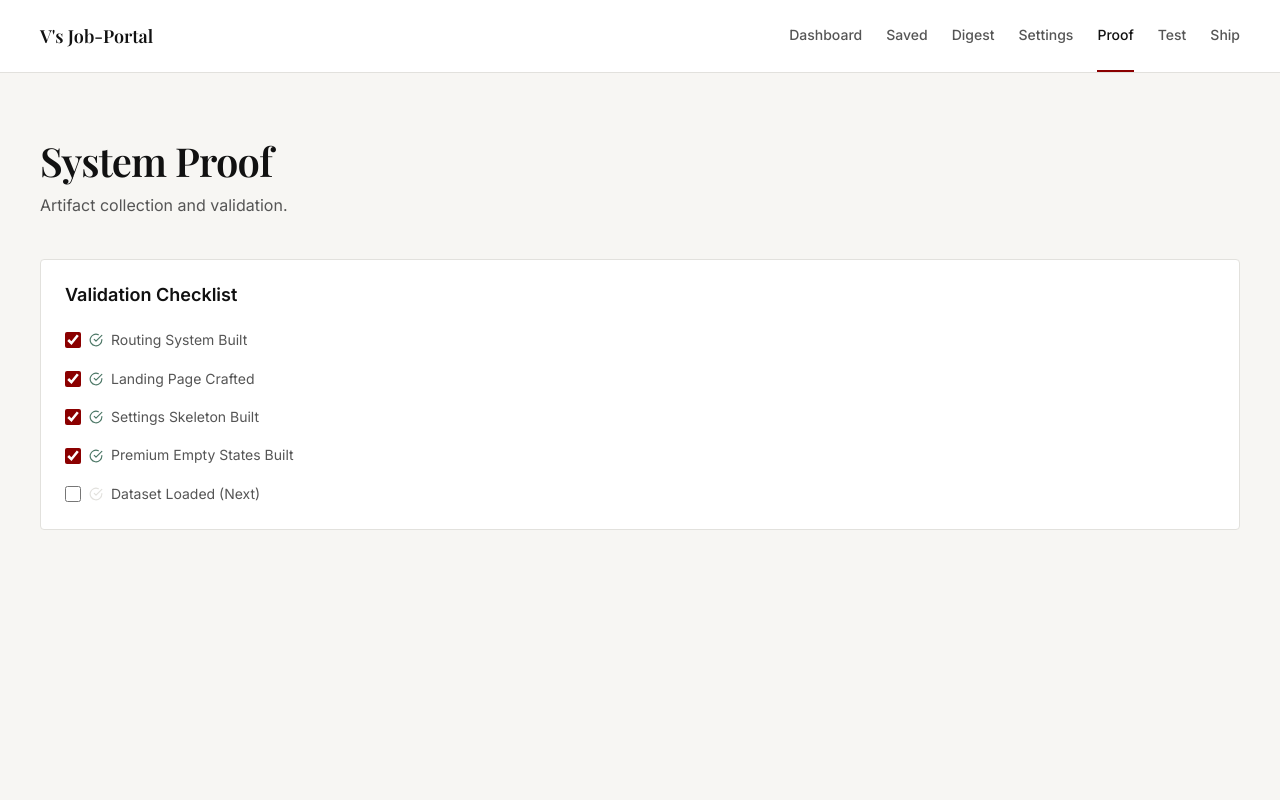
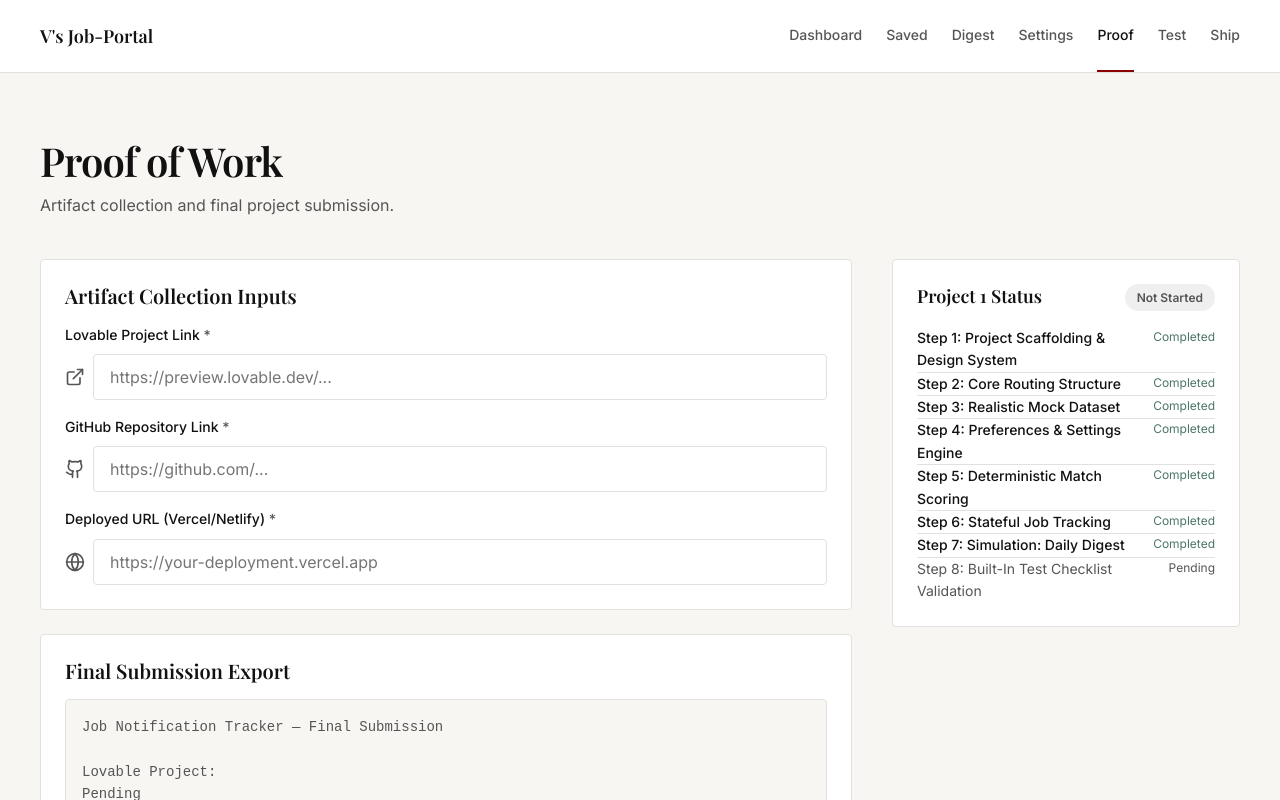
Before and after one commit to VISHALL089/V-s-Job-Portal, a React (Vite) app: page /proof in a window 1280 px wide. Shown: the top 800 px of the page. Built offline with nearby package versions, Linux system fonts and the light colour scheme.

Commit message:
feat: Finalize Project 1 with Proof & Submission System

```diff
--- a/src/pages/Proof.tsx
+++ b/src/pages/Proof.tsx
@@ -1,36 +1,224 @@
-import { CheckCircle } from 'lucide-react'
+import { useState, useEffect } from 'react'
+import { Copy, CheckCircle, ExternalLink, Globe, Github } from 'lucide-react'
+
+interface Artifacts {
+    lovableLink: string;
+    githubLink: string;
+    deployedLink: string;
+}
+
+const STEPS = [
+    "Project Scaffolding & Design System",
+    "Core Routing Structure",
+    "Realistic Mock Dataset",
+    "Preferences & Settings Engine",
+    "Deterministic Match Scoring",
+    "Stateful Job Tracking",
+    "Simulation: Daily Digest",
+    "Built-In Test Checklist Validation"
+];
 
 export default function Proof() {
+    const [artifacts, setArtifacts] = useState<Artifacts>({
+        lovableLink: '',
+        githubLink: '',
+        deployedLink: ''
+    });
+
+    const [testsPassed, setTestsPassed] = useState(0);
+    const [copyStatus, setCopyStatus] = useState('Copy Final Submission');
+
+    useEffect(() => {
+        const savedArtifacts = localStorage.getItem('jobTrackerArtifacts');
+        if (savedArtifacts) {
+            setArtifacts(JSON.parse(savedArtifacts));
+        }
+
+        const savedTests = localStorage.getItem('jobTrackerTests');
+        if (savedTests) {
+            const parsedTests = JSON.parse(savedTests);
+            setTestsPassed(Object.values(parsedTests).filter(Boolean).length);
+        }
+    }, []);
+
+    const handleChange = (field: keyof Artifacts, value: string) => {
+        const updated = { ...artifacts, [field]: value };
+        setArtifacts(updated);
+        localStorage.setItem('jobTrackerArtifacts', JSON.stringify(updated));
+    };
+
+    const isValidUrl = (url: string) => {
+        if (!url) return false;
+        try {
+            new URL(url);
+            return true;
+        } catch {
+            return false;
+        }
+    };
+
+    const hasAllLinks = isValidUrl(artifacts.lovableLink) && isValidUrl(artifacts.githubLink) && isValidUrl(artifacts.deployedLink);
+    const isShipped = hasAllLinks && testsPassed === 10;
+
+    // Basic heuristic for status
+    let statusBadge = "Not Started";
+    if (isShipped) {
+        statusBadge = "Shipped";
+    } else if (artifacts.lovableLink || artifacts.githubLink || artifacts.deployedLink || testsPassed > 0) {
+        statusBadge = "In Progress";
+    }
+
+    const handleCopy = () => {
+        const text = `------------------------------------------
+Job Notification Tracker — Final Submission
+
+Lovable Project:
+${artifacts.lovableLink || 'Pending'}
+
+GitHub Repository:
+${artifacts.githubLink || 'Pending'}
+
+Live Deployment:
+${artifacts.deployedLink || 'Pending'}
+
+Core Features:
+- Intelligent match scoring
+- Daily digest simulation
+- Status tracking
+- Test checklist enforced
+------------------------------------------`;
+
+        navigator.clipboard.writeText(text);
+        setCopyStatus('Copied to Clipboard!');
+        setTimeout(() => setCopyStatus('Copy Final Submission'), 2000);
+    };
+
     return (
         <div>
             <div className="context-header" style={{ textAlign: 'left', marginBottom: 'var(--space-40)' }}>
-                <h1 style={{ marginBottom: 'var(--space-8)' }}>System Proof</h1>
-                <p style={{ margin: 0 }}>Artifact collection and validation.</p>
+                <h1 style={{ marginBottom: 'var(--space-8)' }}>Proof of Work</h1>
+                <p style={{ margin: 0 }}>Artifact collection and final project submission.</p>
             </div>
 
-            <div className="card">
-                <h2 style={{ fontFamily: 'var(--font-body)', fontSize: '1.125rem', marginBottom: 'var(--space-24)' }}>Validation Checklist</h2>
-                <div style={{ display: 'flex', flexDirection: 'column', gap: 'var(--space-16)' }}>
-                    <label className="checkbox-item">
-                        <input type="checkbox" defaultChecked />
-                        <CheckCircle size={14} color="var(--success-color)" /> Routing System Built
-                    </label>
-                    <label className="checkbox-item">
-                        <input type="checkbox" defaultChecked />
-                        <CheckCircle size={14} color="var(--success-color)" /> Landing Page Crafted
-                    </label>
-                    <label className="checkbox-item">
-                        <input type="checkbox" defaultChecked />
-                        <CheckCircle size={14} color="var(--success-color)" /> Settings Skeleton Built
-                    </label>
-                    <label className="checkbox-item">
-                        <input type="checkbox" defaultChecked />
-                        <CheckCircle size={14} color="var(--success-color)" /> Premium Empty States Built
-                    </label>
-                    <label className="checkbox-item">
-                        <input type="checkbox" />
-                        <CheckCircle size={14} color="var(--border-color)" /> Dataset Loaded (Next)
-                    </label>
+            <div className="workspace-layout">
+                <div className="primary-workspace" style={{ display: 'flex', flexDirection: 'column', gap: 'var(--space-24)' }}>
+
+                    <div className="card">
+                        <h2 style={{ fontFamily: 'var(--font-heading)', fontSize: '1.25rem', marginBottom: 'var(--space-16)' }}>Artifact Collection Inputs</h2>
+
+                        <div style={{ display: 'flex', flexDirection: 'column', gap: 'var(--space-16)' }}>
+                            <div>
+                                <label className="input-label" htmlFor="lovableLink">Lovable Project Link <span style={{ color: isValidUrl(artifacts.lovableLink) ? 'var(--success-color)' : 'var(--text-secondary)' }}>*</span></label>
+                                <div style={{ display: 'flex', alignItems: 'center', gap: 'var(--space-8)' }}>
+                                    <ExternalLink size={20} color="var(--text-secondary)" />
+                                    <input
+                                        id="lovableLink"
+                                        type="url"
+                                        className="input-field"
+                                        placeholder="https://preview.lovable.dev/..."
+                                        value={artifacts.lovableLink}
+                                        onChange={(e) => handleChange('lovableLink', e.target.value)}
+                                        style={{ flex: 1, borderColor: artifacts.lovableLink && !isValidUrl(artifacts.lovableLink) ? 'var(--warning-color)' : '' }}
+                                    />
+                                </div>
+                            </div>
+
+                            <div>
+                                <label className="input-label" htmlFor="githubLink">GitHub Repository Link <span style={{ color: isValidUrl(artifacts.githubLink) ? 'var(--success-color)' : 'var(--text-secondary)' }}>*</span></label>
+                                <div style={{ display: 'flex', alignItems: 'center', gap: 'var(--space-8)' }}>
+                                    <Github size={20} color="var(--text-secondary)" />
+                                    <input
+                                        id="githubLink"
+                                        type="url"
+                                        className="input-field"
+                                        placeholder="https://github.com/..."
+                                        value={artifacts.githubLink}
+                                        onChange={(e) => handleChange('githubLink', e.target.value)}
+                                        style={{ flex: 1, borderColor: artifacts.githubLink && !isValidUrl(artifacts.githubLink) ? 'var(--warning-color)' : '' }}
+                                    />
+                                </div>
+                            </div>
+
+                            <div>
+                                <label className="input-label" htmlFor="deployedLink">Deployed URL (Vercel/Netlify) <span style={{ color: isValidUrl(artifacts.deployedLink) ? 'var(--success-color)' : 'var(--text-secondary)' }}>*</span></label>
+                                <div style={{ display: 'flex', alignItems: 'center', gap: 'var(--space-8)' }}>
+                                    <Globe size={20} color="var(--text-secondary)" />
+                                    <input
+                                        id="deployedLink"
+                                        type="url"
+                                        className="input-field"
+                                        placeholder="https://your-deployment.vercel.app"
+                                        value={artifacts.deployedLink}
+                                        onChange={(e) => handleChange('deployedLink', e.target.value)}
+                                        style={{ flex: 1, borderColor: artifacts.deployedLink && !isValidUrl(artifacts.deployedLink) ? 'var(--warning-color)' : '' }}
+                                    />
+                                </div>
+                            </div>
+                        </div>
+                    </div>
+
+                    <div className="card">
+                        <h2 style={{ fontFamily: 'var(--font-heading)', fontSize: '1.25rem', marginBottom: 'var(--space-16)' }}>Final Submission Export</h2>
+                        <div style={{ padding: 'var(--space-16)', backgroundColor: 'var(--bg-color)', border: '1px solid var(--border-color)', borderRadius: '4px', fontFamily: 'monospace', fontSize: '0.875rem', whiteSpace: 'pre-wrap', marginBottom: 'var(--space-16)', color: 'var(--text-secondary)' }}>
+                            Job Notification Tracker — Final Submission<br />
+                            <br />
+                            Lovable Project:<br />
+                            {artifacts.lovableLink || 'Pending'}<br />
+                            <br />
+                            GitHub Repository:<br />
+                            {artifacts.githubLink || 'Pending'}<br />
+                            <br />
+                            Live Deployment:<br />
+                            {artifacts.deployedLink || 'Pending'}<br />
+                            <br />
+                            Core Features:<br />
+                            - Intelligent match scoring<br />
+                            - Daily digest simulation<br />
+                            - Status tracking<br />
+                            - Test checklist enforced
+                        </div>
+                        <button className="btn btn-primary" onClick={handleCopy} style={{ width: '100%' }}>
+                            <Copy size={16} /> {copyStatus}
+                        </button>
+
+                        {isShipped && (
+                            <div style={{ marginTop: 'var(--space-16)', display: 'flex', alignItems: 'center', justifyContent: 'center', gap: '8px', color: 'var(--success-color)', fontWeight: 600 }}>
+                                <CheckCircle size={20} /> Project 1 Shipped Successfully.
+                            </div>
+                        )}
+                    </div>
+
+                </div>
+
+                <div className="secondary-panel">
+                    <div className="card">
+                        <div style={{ display: 'flex', justifyContent: 'space-between', alignItems: 'center', marginBottom: 'var(--space-16)' }}>
+                            <h3 style={{ fontFamily: 'var(--font-heading)', margin: 0, fontSize: '1.125rem' }}>Project 1 Status</h3>
+                            <span style={{
+                                fontSize: '0.75rem', fontWeight: 600, padding: '4px 12px', borderRadius: '16px',
+                                backgroundColor: statusBadge === 'Shipped' ? '#D1FAE5' : statusBadge === 'In Progress' ? '#DBEAFE' : '#EFEFEF',
+                                color: statusBadge === 'Shipped' ? '#065f46' : statusBadge === 'In Progress' ? '#1e3a8a' : '#555'
+                            }}>
+                                {statusBadge}
+                            </span>
+                        </div>
+
+                        <div style={{ display: 'flex', flexDirection: 'column', gap: 'var(--space-12)' }}>
+                            {STEPS.map((step, idx) => {
+                                const isCompleted = idx < 7 ? true : isShipped;
+                                return (
+                                    <div key={idx} style={{ display: 'flex', alignItems: 'flex-start', justifyContent: 'space-between', paddingBottom: 'var(--space-12)', borderBottom: idx < STEPS.length - 1 ? '1px solid var(--border-color)' : 'none' }}>
+                                        <div style={{ fontSize: '0.875rem', color: isCompleted ? 'var(--text-primary)' : 'var(--text-secondary)', fontWeight: isCompleted ? 500 : 400 }}>
+                                            Step {idx + 1}: {step}
+                                        </div>
+                                        <span style={{ fontSize: '0.75rem', color: isCompleted ? 'var(--success-color)' : 'var(--text-secondary)' }}>
+                                            {isCompleted ? 'Completed' : 'Pending'}
+                                        </span>
+                                    </div>
+                                );
+                            })}
+                        </div>
+                    </div>
                 </div>
             </div>
         </div>
```
